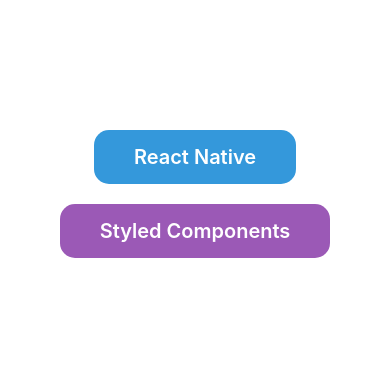
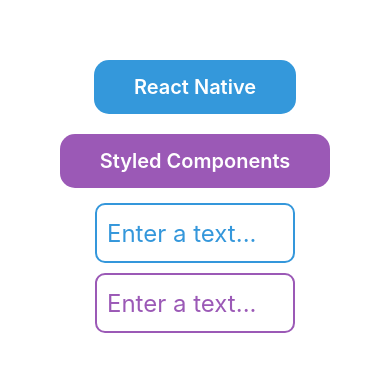
Before and after one commit to dev-t2/learn-prisma, a React Native app in the folder 03.style/: screen / in a window 390 px wide. Shown: the part 228-600 px from the top of the page. Built offline with nearby package versions, Linux system fonts and the light colour scheme.

Commit message:
Styled Components Attrs Update

```diff
--- a/03.style/App.tsx
+++ b/03.style/App.tsx
@@ -1,7 +1,7 @@
 import React, { FC, memo } from 'react';
 import styled from 'styled-components/native';
 
-import { StyledButton } from './src/components';
+import { StyledButton, TextInput } from './src/components';
 
 const StyledView = styled.View`
   flex: 1;
@@ -15,6 +15,9 @@
     <StyledView>
       <StyledButton title="React Native" />
       <StyledButton title="Styled Components" />
+
+      <TextInput borderColor="#3497db" />
+      <TextInput borderColor="#9b59b6" />
     </StyledView>
   );
 };
--- /dev/null
+++ b/03.style/src/components/TextInput.tsx
@@ -0,0 +1,30 @@
+import React, { FC, memo } from 'react';
+
+import styled from 'styled-components/native';
+
+interface IStyledTextInput {
+  borderColor: string;
+}
+
+const StyledTextInput = styled.TextInput.attrs<IStyledTextInput>(({ borderColor }) => ({
+  placeholder: 'Enter a text...',
+  placeholderTextColor: borderColor,
+}))<IStyledTextInput>`
+  width: 200px;
+  height: 60px;
+  margin: 5px;
+  padding: 10px;
+  border-radius: 10px;
+  border: 2px solid ${({ borderColor }) => borderColor};
+  font-size: 24px;
+`;
+
+interface ITextInput {
+  borderColor: string;
+}
+
+const TextInput: FC<ITextInput> = ({ borderColor }) => {
+  return <StyledTextInput borderColor={borderColor} />;
+};
+
+export default memo(TextInput);
--- a/03.style/src/components/index.ts
+++ b/03.style/src/components/index.ts
@@ -1,5 +1,6 @@
-export { default as StyledButton } from './StyledButton';
 export { default as Contents } from './Contents';
 export { default as Footer } from './Footer';
 export { default as Header } from './Header';
 export { default as ShadowBox } from './ShadowBox';
+export { default as StyledButton } from './StyledButton';
+export { default as TextInput } from './TextInput';
```
